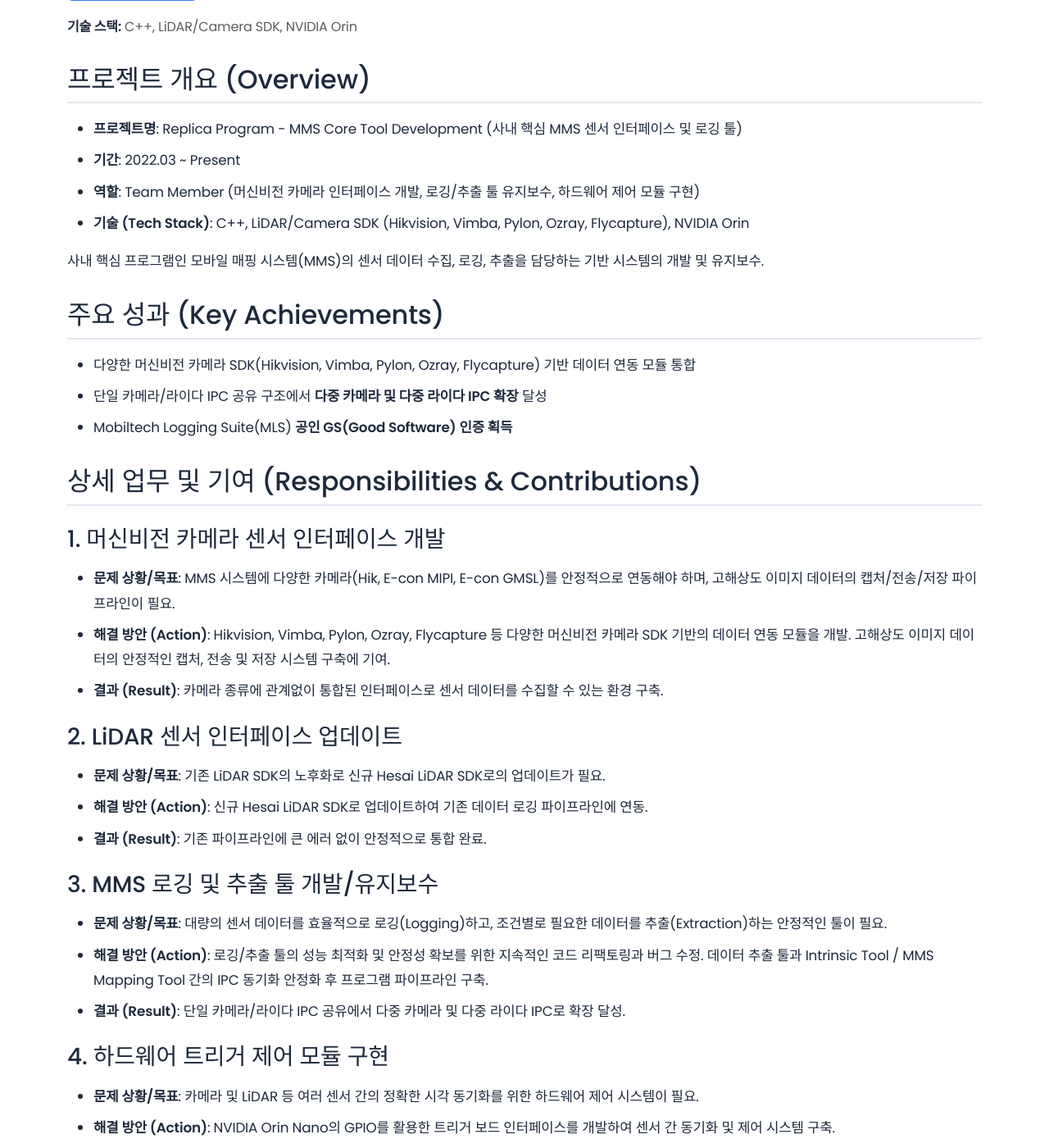
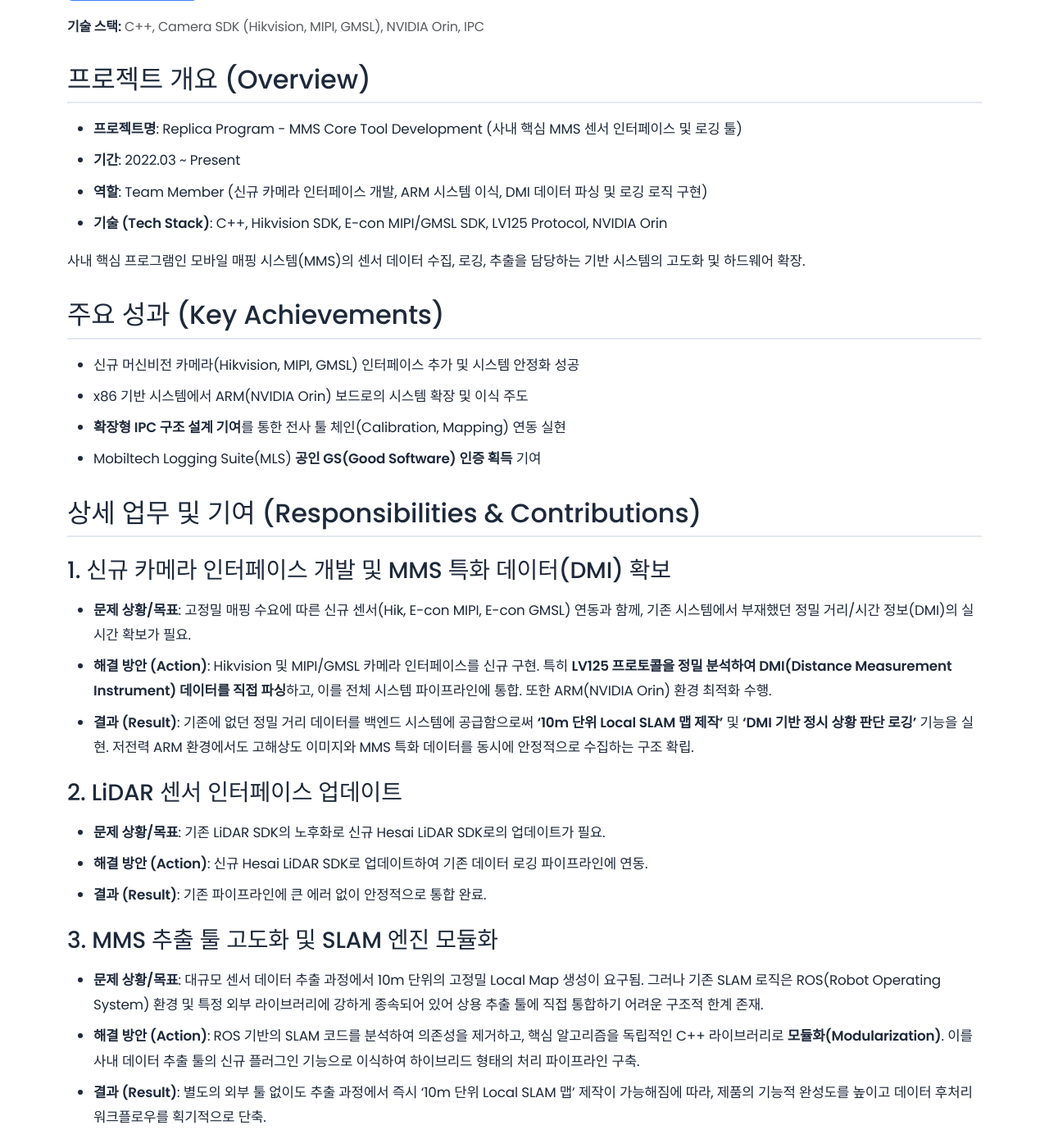
Before and after one commit to jinwoo-Sync/jinwoo-Sync.github.io, a Jekyll site: the page built from _projects/replica.md, in a window 1280 px wide and 1400 px high, scrolled down 308 px. Shown: the whole window at 82% size. Built offline with Jekyll 4.4.1, drawn with Linux system fonts in a browser that asks for light colours.

Commit message:
레플리카 페이지 업데이트

```diff
--- a/_projects/replica.md
+++ b/_projects/replica.md
@@ -3,7 +3,7 @@
 title: "Replica Program (Mobile Mapping System) Tool Development"
 period: "2022.03 ~ Present"
 category: "Mobile Mapping System"
-tech: "C++, LiDAR/Camera SDK, NVIDIA Orin"
+tech: "C++, Camera SDK (Hikvision, MIPI, GMSL), NVIDIA Orin, IPC"
 role: "Team Member"
 company: "Mobiltech (Core System)"
 order: 5
@@ -12,32 +12,33 @@
 ##  프로젝트 개요 (Overview)
 - **프로젝트명**: Replica Program - MMS Core Tool Development (사내 핵심 MMS 센서 인터페이스 및 로깅 툴)
 - **기간**: 2022.03 ~ Present
-- **역할**: Team Member (머신비전 카메라 인터페이스 개발, 로깅/추출 툴 유지보수, 하드웨어 제어 모듈 구현)
-- **기술 (Tech Stack)**: C++, LiDAR/Camera SDK (Hikvision, Vimba, Pylon, Ozray, Flycapture), NVIDIA Orin
+- **역할**: Team Member (신규 카메라 인터페이스 개발, ARM 시스템 이식, DMI 데이터 파싱 및 로깅 로직 구현)
+- **기술 (Tech Stack)**: C++, Hikvision SDK, E-con MIPI/GMSL SDK, LV125 Protocol, NVIDIA Orin
 
-사내 핵심 프로그램인 모바일 매핑 시스템(MMS)의 센서 데이터 수집, 로깅, 추출을 담당하는 기반 시스템의 개발 및 유지보수.
+사내 핵심 프로그램인 모바일 매핑 시스템(MMS)의 센서 데이터 수집, 로깅, 추출을 담당하는 기반 시스템의 고도화 및 하드웨어 확장.
 
 ## 주요 성과 (Key Achievements)
-- 다양한 머신비전 카메라 SDK(Hikvision, Vimba, Pylon, Ozray, Flycapture) 기반 데이터 연동 모듈 통합
-- 단일 카메라/라이다 IPC 공유 구조에서 **다중 카메라 및 다중 라이다 IPC 확장** 달성
-- Mobiltech Logging Suite(MLS) **공인 GS(Good Software) 인증 획득**
+- 신규 머신비전 카메라(Hikvision, MIPI, GMSL) 인터페이스 추가 및 시스템 안정화 성공
+- x86 기반 시스템에서 ARM(NVIDIA Orin) 보드로의 시스템 확장 및 이식 주도
+- **확장형 IPC 구조 설계 기여**를 통한 전사 툴 체인(Calibration, Mapping) 연동 실현
+- Mobiltech Logging Suite(MLS) **공인 GS(Good Software) 인증 획득** 기여
 
 ## 상세 업무 및 기여 (Responsibilities & Contributions)
 
-### 1. 머신비전 카메라 센서 인터페이스 개발
-- **문제 상황/목표**: MMS 시스템에 다양한 카메라(Hik, E-con MIPI, E-con GMSL)를 안정적으로 연동해야 하며, 고해상도 이미지 데이터의 캡처/전송/저장 파이프라인이 필요.
-- **해결 방안 (Action)**: Hikvision, Vimba, Pylon, Ozray, Flycapture 등 다양한 머신비전 카메라 SDK 기반의 데이터 연동 모듈을 개발. 고해상도 이미지 데이터의 안정적인 캡처, 전송 및 저장 시스템 구축에 기여.
-- **결과 (Result)**: 카메라 종류에 관계없이 통합된 인터페이스로 센서 데이터를 수집할 수 있는 환경 구축.
+### 1. 신규 카메라 인터페이스 개발 및 MMS 특화 데이터(DMI) 확보
+- **문제 상황/목표**: 고정밀 매핑 수요에 따른 신규 센서(Hik, E-con MIPI, E-con GMSL) 연동과 함께, 기존 시스템에서 부재했던 정밀 거리/시간 정보(DMI)의 실시간 확보가 필요.
+- **해결 방안 (Action)**: Hikvision 및 MIPI/GMSL 카메라 인터페이스를 신규 구현. 특히 **LV125 프로토콜을 정밀 분석하여 DMI(Distance Measurement Instrument) 데이터를 직접 파싱**하고, 이를 전체 시스템 파이프라인에 통합. 또한 ARM(NVIDIA Orin) 환경 최적화 수행.
+- **결과 (Result)**: 기존에 없던 정밀 거리 데이터를 백엔드 시스템에 공급함으로써 **'10m 단위 Local SLAM 맵 제작'** 및 **'DMI 기반 정시 상황 판단 로깅'** 기능을 실현. 저전력 ARM 환경에서도 고해상도 이미지와 MMS 특화 데이터를 동시에 안정적으로 수집하는 구조 확립.
 
 ### 2. LiDAR 센서 인터페이스 업데이트
 - **문제 상황/목표**: 기존 LiDAR SDK의 노후화로 신규 Hesai LiDAR SDK로의 업데이트가 필요.
 - **해결 방안 (Action)**: 신규 Hesai LiDAR SDK로 업데이트하여 기존 데이터 로깅 파이프라인에 연동.
 - **결과 (Result)**: 기존 파이프라인에 큰 에러 없이 안정적으로 통합 완료.
 
-### 3. MMS 로깅 및 추출 툴 개발/유지보수
-- **문제 상황/목표**: 대량의 센서 데이터를 효율적으로 로깅(Logging)하고, 조건별로 필요한 데이터를 추출(Extraction)하는 안정적인 툴이 필요.
-- **해결 방안 (Action)**: 로깅/추출 툴의 성능 최적화 및 안정성 확보를 위한 지속적인 코드 리팩토링과 버그 수정. 데이터 추출 툴과 Intrinsic Tool / MMS Mapping Tool 간의 IPC 동기화 안정화 후 프로그램 파이프라인 구축.
-- **결과 (Result)**: 단일 카메라/라이다 IPC 공유에서 다중 카메라 및 다중 라이다 IPC로 확장 달성.
+### 3. MMS 추출 툴 고도화 및 SLAM 엔진 모듈화
+- **문제 상황/목표**: 대규모 센서 데이터 추출 과정에서 10m 단위의 고정밀 Local Map 생성이 요구됨. 그러나 기존 SLAM 로직은 ROS(Robot Operating System) 환경 및 특정 외부 라이브러리에 강하게 종속되어 있어 상용 추출 툴에 직접 통합하기 어려운 구조적 한계 존재.
+- **해결 방안 (Action)**: ROS 기반의 SLAM 코드를 분석하여 의존성을 제거하고, 핵심 알고리즘을 독립적인 C++ 라이브러리로 **모듈화(Modularization)**. 이를 사내 데이터 추출 툴의 신규 플러그인 기능으로 이식하여 하이브리드 형태의 처리 파이프라인 구축.
+- **결과 (Result)**: 별도의 외부 툴 없이도 추출 과정에서 즉시 '10m 단위 Local SLAM 맵' 제작이 가능해짐에 따라, 제품의 기능적 완성도를 높이고 데이터 후처리 워크플로우를 획기적으로 단축.
 
 ### 4. 하드웨어 트리거 제어 모듈 구현
 - **문제 상황/목표**: 카메라 및 LiDAR 등 여러 센서 간의 정확한 시각 동기화를 위한 하드웨어 제어 시스템이 필요.
```
